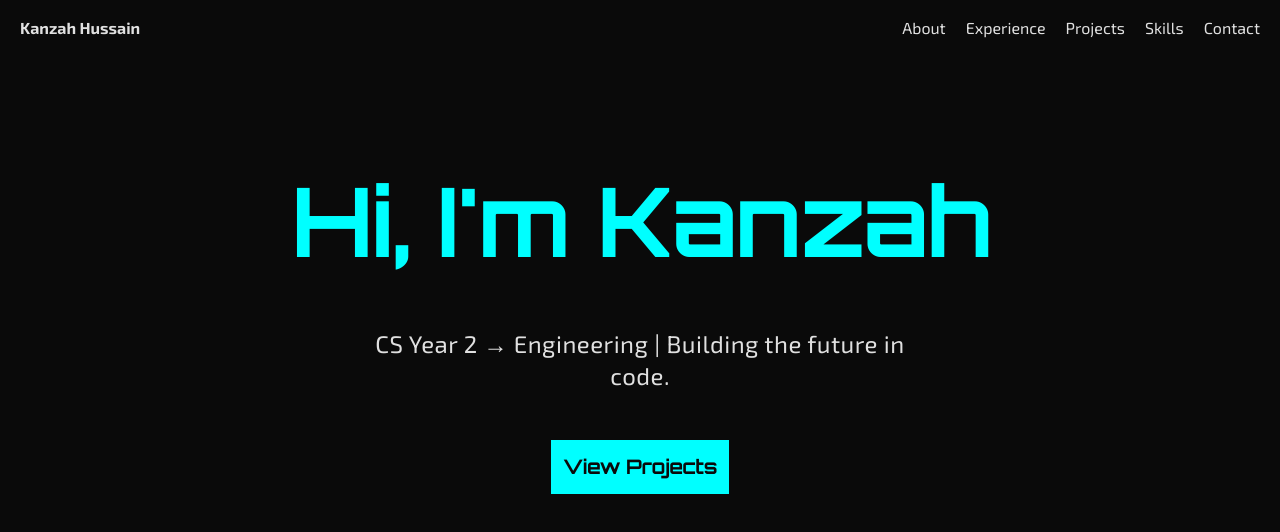
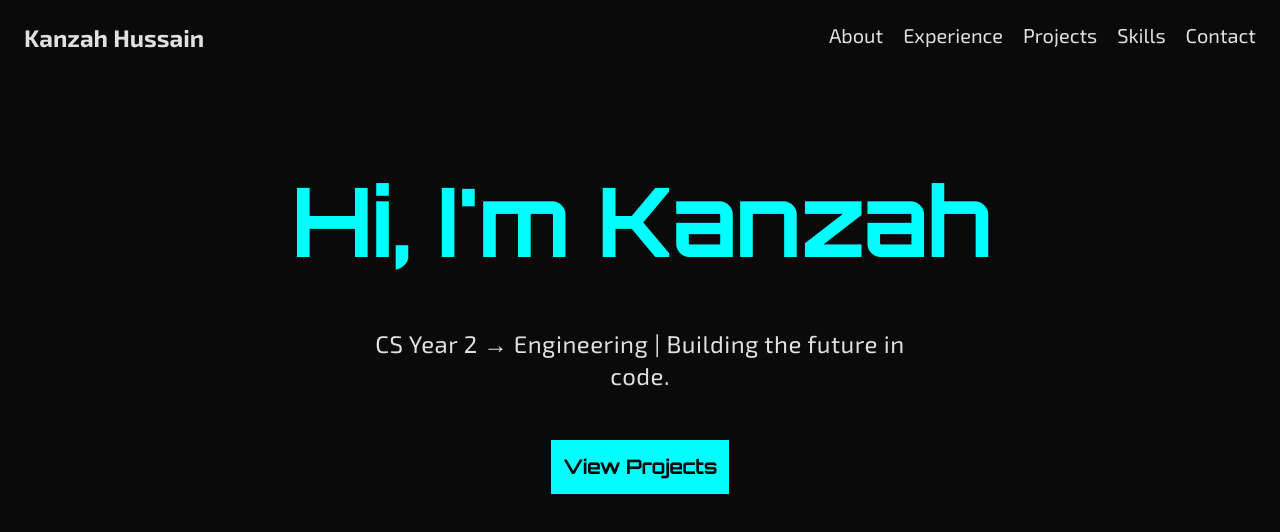
Before and after one commit to kanzah259/kanzah259.github.io, a React (Vite) app: page / in a window 1280 px wide. Shown: the top 532 px of the page. Built offline with nearby package versions, Linux system fonts and the light colour scheme.

Commit message:
Style navbar

```diff
--- a/src/components/button.tsx
+++ b/src/components/button.tsx
@@ -2,7 +2,7 @@
 const Button = () => (
 
     <div className="text-center">
-        <button type="button" className="text-[#0A0A0A] font-orbitron bg-[#00FFFF] font-bold p-3 text-[20px] tracking-[-0.02em]">View Projects</button>
+        <button type="button" className="text-[#0A0A0A] font-orbitron bg-[#00FFFF] font-bold p-3 text-[20px] tracking-[-0.02em] hover:bg-sky-700">View Projects</button>
     </div>
 
 )
--- a/src/components/navbar.tsx
+++ b/src/components/navbar.tsx
@@ -1,18 +1,18 @@
 
 const Navbar = () => (
 
-    <div className="text-[#E0E0E0] font-exo2 pt-4 pr-5 pl-5">
+    <div className="text-[#E0E0E0] font-exo2 pt-5 pr-6 pl-6">
         <nav className="flex justify-between">
 
-            <div className="text-[#E0E0E0] font-bold"><a href="#hero">Kanzah Hussain</a></div>
+            <div className="text-[#E0E0E0] font-bold text-[24px]"><a href="#hero">Kanzah Hussain</a></div>
 
 
-            <ul className="flex gap-5">
-                <li><a href="lolo">About</a></li>
-                <li><a href="lolo">Experience</a></li>
-                <li><a href="lolo">Projects</a></li>
-                <li><a href="lolo">Skills</a></li>
-                <li><a href="lala">Contact</a></li>
+            <ul className="flex gap-5 text-[20px]">
+                <li className="active:text-[#00FFFF] no-underline hover:underline decoration-[#00FFFF] underline-offset-4 decoration-2"><a href="lolo">About</a></li>
+                <li className="active:text-[#00FFFF] no-underline hover:underline decoration-[#00FFFF] underline-offset-4 decoration-2"><a href="lolo">Experience</a></li>
+                <li className="active:text-[#00FFFF] no-underline hover:underline decoration-[#00FFFF] underline-offset-4 decoration-2"><a href="lolo">Projects</a></li>
+                <li className="active:text-[#00FFFF] no-underline hover:underline decoration-[#00FFFF] underline-offset-4 decoration-2"><a href="lolo">Skills</a></li>
+                <li className= "active:text-[#00FFFF] no-underline hover:underline decoration-[#00FFFF] underline-offset-4 decoration-2"><a href="lala">Contact</a></li>
             </ul>
         </nav>
     </div>
--- a/src/sections/Hero/Hero.tsx
+++ b/src/sections/Hero/Hero.tsx
@@ -1,7 +1,7 @@
 
 const Hero = () => (
 
-    <div className="text-center pt-5 mt-8">
+    <div className="text-center pt-1 mt-8">
         <h1 className="text-8xl font-orbitron font-bold text-[#00FFFF] mt-20 tracking-[-0.02em] pb-5">Hi, I'm Kanzah</h1>
         <h2 className="text-2xl font-exo2 text-[#E0E0E0] pt-10 tracking-[0.02em]">CS Year 2 → Engineering | Building the future in</h2>
         <h2 className="text-2xl font-exo2 text-[#E0E0E0] tracking-[0.02em] pb-12">code.</h2>
```
